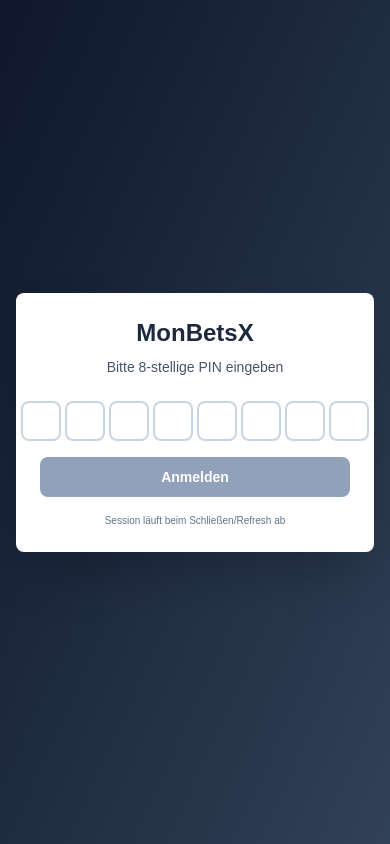
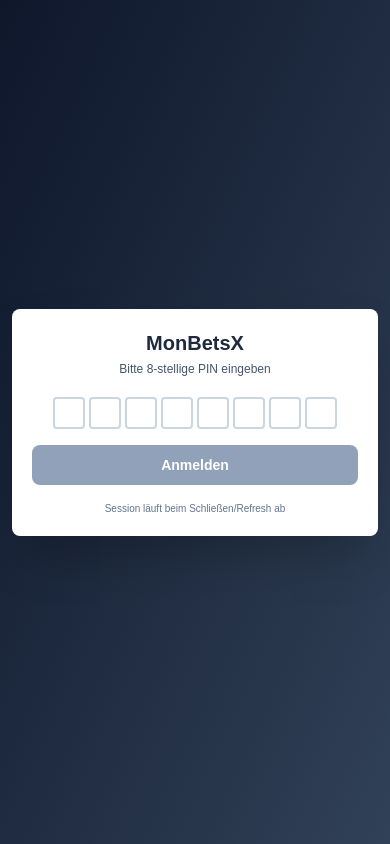
Before and after one commit to KStb207/monbetsx, a Next.js app: page /login in a window 390 px wide. Built offline with nearby package versions, Linux system fonts and the light colour scheme.

Commit message:
New Push

```diff
--- a/app/login/page.tsx
+++ b/app/login/page.tsx
@@ -113,25 +113,25 @@ export default function LoginPage() {
   }
 
   return (
-    <div className="min-h-screen flex items-center justify-center bg-gradient-to-br from-slate-900 to-slate-700 px-4">
-      <div className="bg-white p-6 sm:p-8 rounded-lg shadow-2xl w-full max-w-md">
-        <h1 className="text-2xl sm:text-3xl font-bold text-center mb-2 text-slate-800">
+    <div className="min-h-screen flex items-center justify-center bg-gradient-to-br from-slate-900 to-slate-700 px-3">
+      <div className="bg-white p-5 sm:p-8 rounded-lg shadow-2xl w-full max-w-sm sm:max-w-md">
+        <h1 className="text-xl sm:text-3xl font-bold text-center mb-1 sm:mb-2 text-slate-800">
           MonBetsX
         </h1>
-        <p className="text-sm sm:text-base text-center text-slate-600 mb-6 sm:mb-8">
+        <p className="text-xs sm:text-base text-center text-slate-600 mb-5 sm:mb-8">
           Bitte 8-stellige PIN eingeben
         </p>
 
         <form onSubmit={(e) => { e.preventDefault(); handleSubmit() }} className="space-y-4 sm:space-y-6">
           {/* PIN Input */}
-          <div className="flex justify-center gap-1 sm:gap-2">
+          <div className="flex justify-center gap-1">
             {pin.map((digit, index) => {
               const maskLetters = ['M', 'o', 'n', 'B', 'e', 't', 's', 'X']
               return (
                 <div key={index} className="relative">
                   {/* Sichtbares Display-Feld */}
                   <div
-                    className="w-10 h-10 sm:w-12 sm:h-12 text-center text-lg sm:text-2xl leading-[40px] sm:leading-[48px] font-bold border-2 border-slate-300 rounded-lg focus-within:ring-2 focus-within:ring-blue-500 focus-within:border-blue-500 transition text-slate-900 bg-white cursor-pointer"
+                    className="w-8 h-8 sm:w-10 sm:h-10 text-center text-sm sm:text-lg leading-[32px] sm:leading-[40px] font-bold border-2 border-slate-300 rounded focus-within:ring-1 focus-within:ring-blue-500 focus-within:border-blue-500 transition text-slate-900 bg-white cursor-pointer"
                     onClick={() => inputRefs[index].current?.focus()}
                   >
                     {digit ? maskLetters[index] : ''}
```
